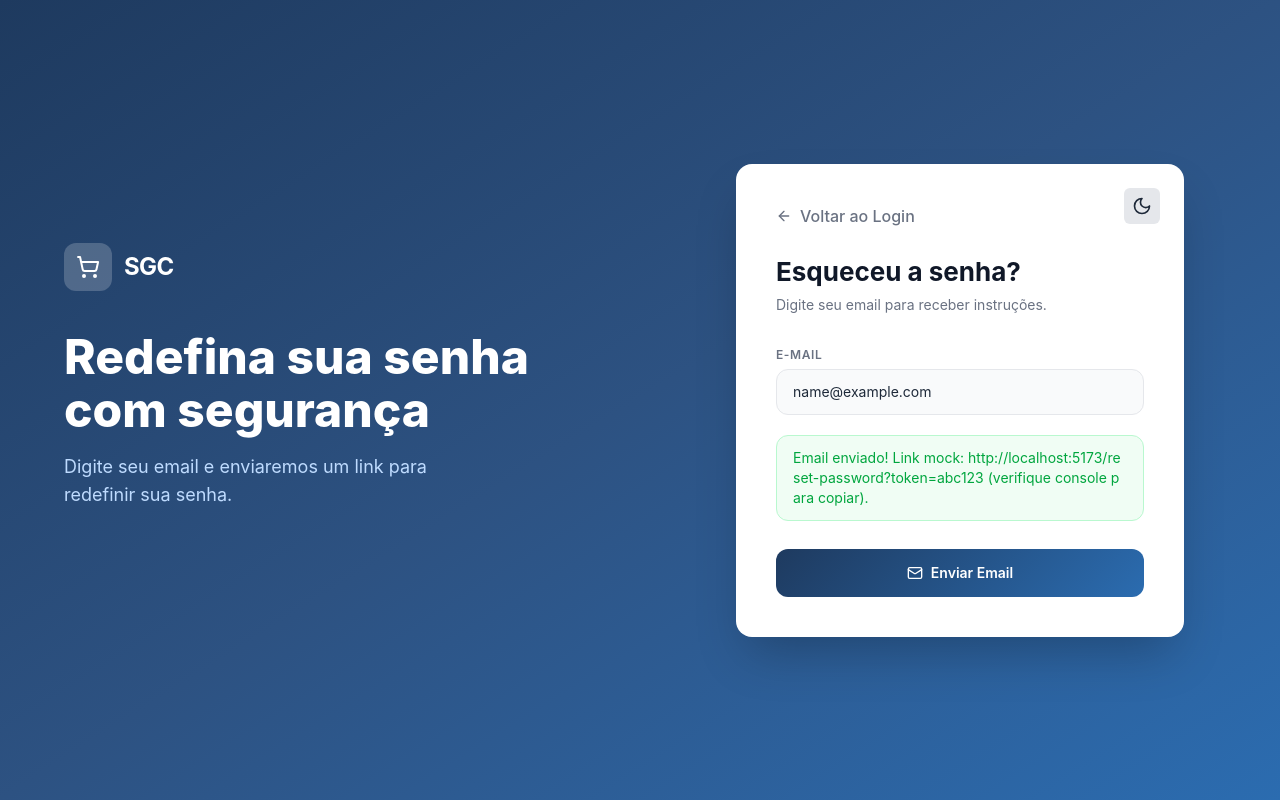
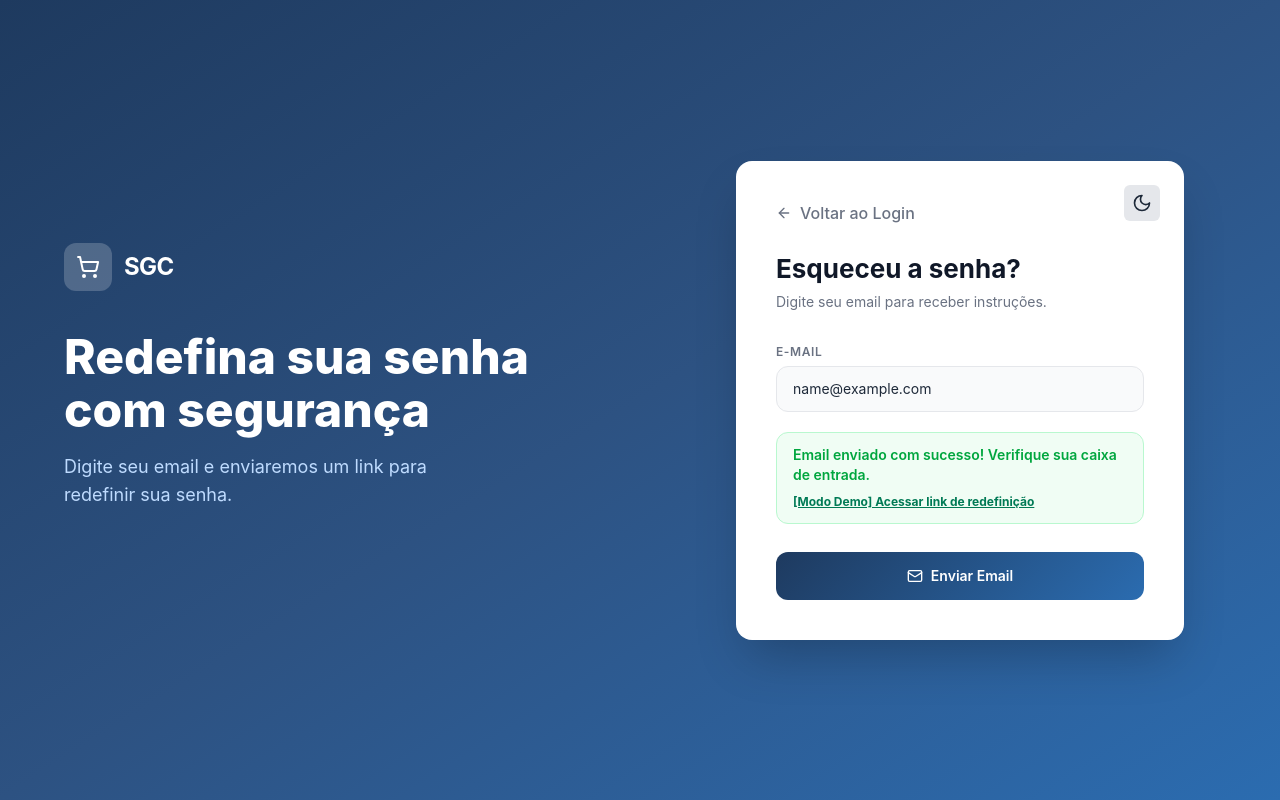
Before and after one commit to Raphael1911/sgc-gestao-comercial, a React (Vite) app: page /forgot-password in a window 1280 px wide. Both pictures are taken after typing "name@example.com" into the empty fields and a click on the button "Enviar Email". Built offline with nearby package versions, Linux system fonts and the light colour scheme.

Commit message:
refactor: melhora UX da mensagem de sucesso e adiciona atalho para o modo demo

```diff
--- a/src/app/pages/ForgotPassword.tsx
+++ b/src/app/pages/ForgotPassword.tsx
@@ -16,26 +16,20 @@ export default function ForgotPassword() {
     setError("");
     setMessage("");
 
-    // Simulação de envio (substitua por chamada real ao backend)
-    await new Promise((r) => setTimeout(r, 1000)); // Mock delay
+    // Simulação de envio
+    await new Promise((r) => setTimeout(r, 1000));
 
-    // Aqui você chamaria o backend para gerar token e enviar email
-    // Exemplo: await fetch('/api/forgot-password', { method: 'POST', body: JSON.stringify({ email }) });
-    // Se sucesso, setMessage("Email enviado! Verifique sua caixa de entrada.");
-    // Se erro, setError("Erro ao enviar email. Tente novamente.");
+    const mockToken = "abc123";
+    console.log("Link de redefinição (mock):", `http://localhost:5173/reset-password?token=${mockToken}`);
 
-    // Mock: Sempre "sucesso" para demonstração
-    const mockToken = "abc123"; // Em produção, gere um token real
-    const resetLink = `http://localhost:5173/reset-password?token=${mockToken}`;
-    console.log("Link de redefinição (mock):", resetLink); // Para copiar e testar
-    setMessage(`Email enviado! Link mock: ${resetLink} (verifique console para copiar).`);
+    // Mensagem limpa e profissional
+    setMessage("Email enviado com sucesso! Verifique sua caixa de entrada.");
     setLoading(false);
   };
 
   return (
-    // Fundo atualizado com Tailwind para o degradê funcionar no modo escuro
     <div className="min-h-screen flex relative bg-gradient-to-br from-[#1E3A5F] via-[#2D5282] to-[#2B6CB0] dark:from-gray-900 dark:via-slate-900 dark:to-black transition-colors duration-500">
-      {/* Left panel - Mesmo do Login */}
+      {/* Left panel */}
       <div className="hidden lg:flex flex-col justify-center items-start px-16 w-1/2 text-white">
         <div className="flex items-center gap-3 mb-10">
           <div className="w-12 h-12 bg-white/20 rounded-xl flex items-center justify-center">
@@ -55,7 +49,6 @@ export default function ForgotPassword() {
       <div className="flex-1 flex items-center justify-center p-6">
         <div className="bg-white dark:bg-gray-900 rounded-2xl shadow-2xl w-full max-w-md p-10 relative transition-colors">
 
-          {/* Botão de Tema no canto superior direito do card */}
           <div className="absolute top-6 right-6 z-10">
             <ThemeToggle />
           </div>
@@ -96,8 +89,17 @@ export default function ForgotPassword() {
             )}
 
             {message && (
-              <div className="bg-green-50 dark:bg-emerald-900/30 border border-green-200 dark:border-emerald-800 text-green-600 dark:text-emerald-400 text-sm px-4 py-3 rounded-xl break-all transition-colors">
-                {message}
+              <div className="bg-green-50 dark:bg-emerald-900/30 border border-green-200 dark:border-emerald-800 text-green-600 dark:text-emerald-400 text-sm px-4 py-3 rounded-xl transition-colors flex flex-col gap-2">
+                <p style={{ fontWeight: 600 }}>{message}</p>
+                {/* Botão sutil para a demonstração */}
+                <button
+                  type="button"
+                  onClick={() => navigate("/reset-password?token=abc123")}
+                  className="text-left text-emerald-700 dark:text-emerald-300 underline hover:opacity-80 transition-opacity"
+                  style={{ fontSize: 12, fontWeight: 700 }}
+                >
+                  [Modo Demo] Acessar link de redefinição
+                </button>
               </div>
             )}
 
```
